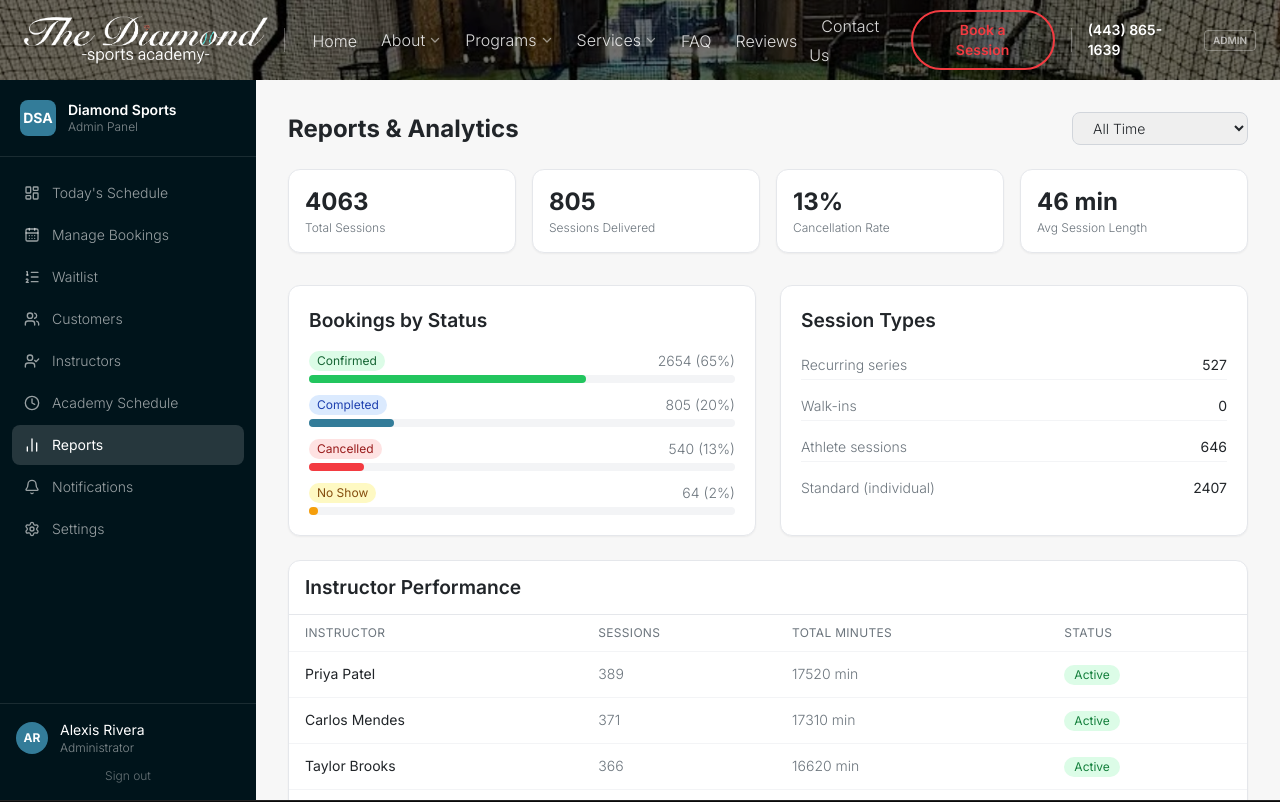
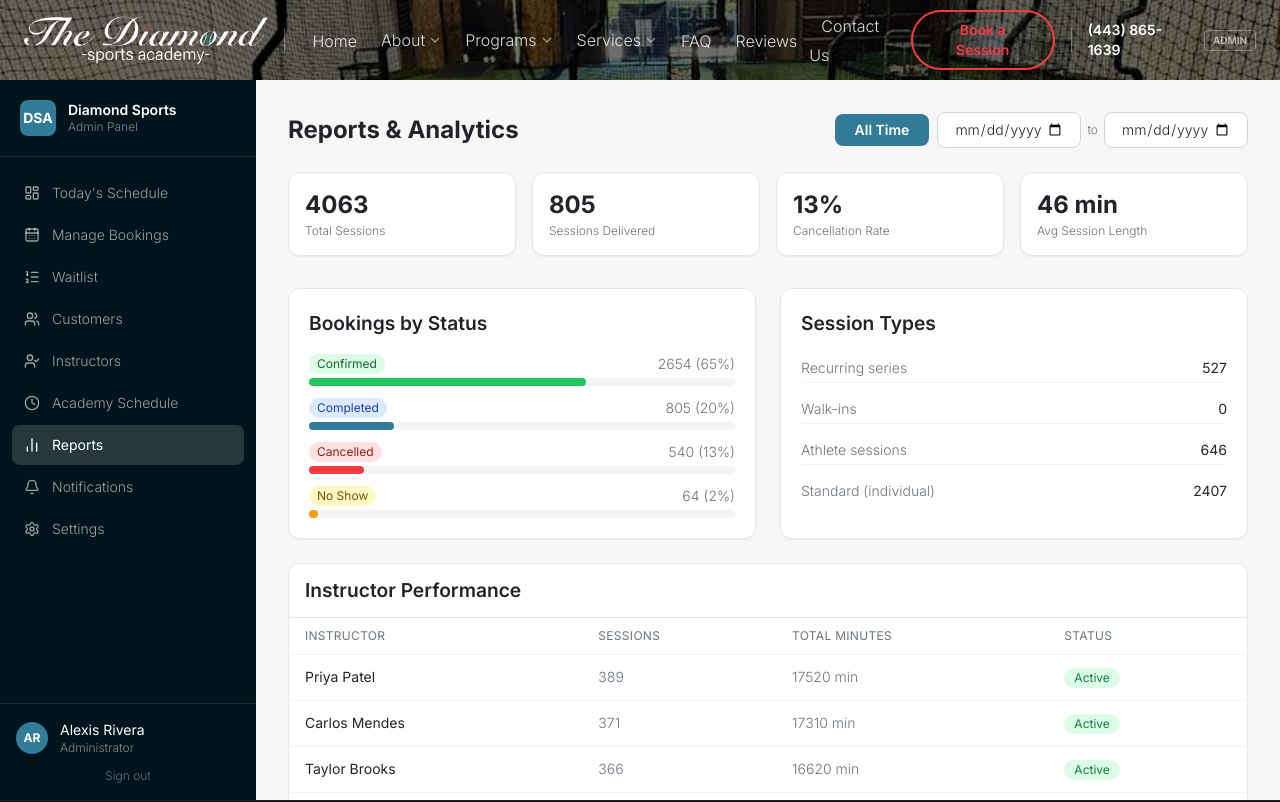
Before and after one commit to sbgitcop77/dsa_wp_modern_prototype, a Next.js app: page /admin/reports in a window 1280 px wide. Shown: the top 802 px of the page. Built offline with nearby package versions, Linux system fonts and the light colour scheme.

Commit message:
starting with report

```diff
--- a/src/app/admin/reports/page.tsx
+++ b/src/app/admin/reports/page.tsx
@@ -17,14 +17,16 @@ const STATUS_COLORS: Record<string, string> = {
   no_show: "bg-yellow-100 text-yellow-800",
 };
 
-type Range = "all" | "may2026";
+export default function ReportsPage() {
+  const [dateFrom, setDateFrom] = useState("");
+  const [dateTo, setDateTo] = useState("");
+  const isAllTime = !dateFrom && !dateTo;
 
-export default function ReportsPage() {
-  const [range, setRange] = useState<Range>("all");
-
-  const scoped = range === "all"
-    ? MOCK_BOOKINGS
-    : MOCK_BOOKINGS.filter(b => b.date.startsWith("2026-05"));
+  const scoped = MOCK_BOOKINGS.filter(b => {
+    if (dateFrom && b.date < dateFrom) return false;
+    if (dateTo && b.date > dateTo) return false;
+    return true;
+  });
 
   const total = scoped.length;
   const byStatus = Object.fromEntries(
@@ -60,16 +62,21 @@ export default function ReportsPage() {
 
   return (
     <div className="p-6 lg:p-8">
-      <div className="flex items-center justify-between mb-6">
+      <div className="flex items-center justify-between mb-6 flex-wrap gap-3">
         <h1 className="text-2xl font-bold text-[#212529]">Reports & Analytics</h1>
-        <select
-          className="input w-44 text-sm py-1.5"
-          value={range}
-          onChange={e => setRange(e.target.value as Range)}
-        >
-          <option value="all">All Time</option>
-          <option value="may2026">May 2026</option>
-        </select>
+        <div className="flex items-center gap-2">
+          <button
+            onClick={() => { setDateFrom(""); setDateTo(""); }}
+            className={isAllTime ? "btn-primary text-sm py-1.5" : "btn-secondary text-sm py-1.5"}
+          >
+            All Time
+          </button>
+          <div className="flex items-center gap-1.5">
+            <input type="date" className="input text-sm py-1.5 w-36" value={dateFrom} onChange={e => setDateFrom(e.target.value)} title="From date" />
+            <span className="text-[#6c757d] text-xs">to</span>
+            <input type="date" className="input text-sm py-1.5 w-36" value={dateTo} onChange={e => setDateTo(e.target.value)} title="To date" />
+          </div>
+        </div>
       </div>
 
       {/* Key metrics */}
```
